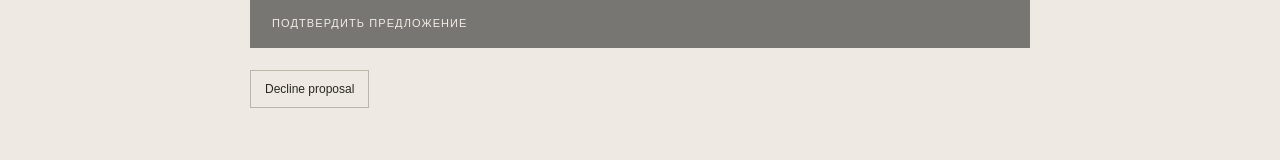
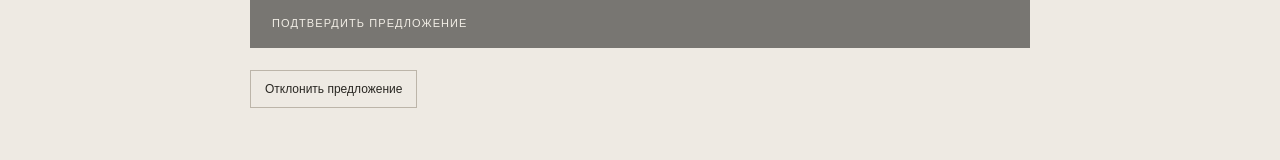
Before and after one commit to brodsk/PETIT-SOT-STUDIO, a Next.js app: page /ru/commission/approve in a window 1280 px wide. Shown: the part 920-1080 px from the top of the page. Built offline with nearby package versions, Linux system fonts and the light colour scheme.

Commit message:
Translate proposal decline action

```diff
--- a/app/[locale]/commission/approve/CommissionApproval.tsx
+++ b/app/[locale]/commission/approve/CommissionApproval.tsx
@@ -3,5 +3,5 @@ import {useState} from "react";
 import styles from "../commission.module.css";
 export default function CommissionApproval({reference,token,ru}:{reference:string;token:string;ru:boolean}){const [busy,setBusy]=useState(false),[message,setMessage]=useState(""),[done,setDone]=useState(false);
  async function decide(decision:"approve"|"decline"){if(busy)return;setBusy(true);setMessage("");try{const r=await fetch("/api/commissions/proposal/decision",{method:"POST",headers:{"Content-Type":"application/json"},body:JSON.stringify({reference,token,decision})}),d=await r.json();if(!r.ok)throw new Error(d.error||"Could not save your decision.");setDone(true);setMessage(decision==="approve"?(ru?"Спасибо! Подтверждение получено. Отдельным письмом придёт ссылка на оплату 50% предоплаты.":"Thank you. Your approval is confirmed. A separate email with the 50% deposit payment link is on its way."):(ru?"Ваш ответ сохранён. Оплата не требуется.":"Your decision has been recorded. No payment is due."));}catch(e){setMessage(e instanceof Error?e.message:"Could not save your decision.");}finally{setBusy(false);}}
- return <main className={styles.page}><section className={styles.hero}><p className={styles.eyebrow}>PETIT.SOT STUDIO / COMMISSION APPROVAL</p><h1><em>{ru?<>Проверьте<br/>предложение по картине.</>:<>Review your<br/>painting proposal.</>}</em></h1><p className={styles.lead}>{ru?"Подтвердите окончательные условия, подготовленные Ольгой.":"Please confirm the final terms prepared by Olga."}</p></section><section className={styles.result}><p className={styles.note}>Commission reference: <strong>{reference||"—"}</strong></p>{done?<h2>{ru?"Ваш ответ сохранён.":"Your response has been recorded."}</h2>:<><h2>{ru?"Вы подтверждаете предложение?":"Do you approve the proposal?"}</h2><p className={styles.note}>{ru?"Подтверждая, вы соглашаетесь с описанием картины, окончательной стоимостью и сроками. Запрос на предоплату 50% придёт отдельным письмом. На этой странице оплата не производится.":"By approving, you confirm the agreed scope, final price and estimated timeline. The 50% deposit will be requested in a separate email. No payment is taken on this page."}</p><button className={styles.submit} disabled={busy||!reference||!token} onClick={()=>decide("approve")}>{busy?"Saving…":(ru?"Подтвердить предложение":"Approve proposal")}</button><button className={styles.secondary} disabled={busy||!reference||!token} onClick={()=>decide("decline")}>Decline proposal</button></>}{message&&<p className={styles.note}>{message}</p>}</section></main>;
+ return <main className={styles.page}><section className={styles.hero}><p className={styles.eyebrow}>PETIT.SOT STUDIO / COMMISSION APPROVAL</p><h1><em>{ru?<>Проверьте<br/>предложение по картине.</>:<>Review your<br/>painting proposal.</>}</em></h1><p className={styles.lead}>{ru?"Подтвердите окончательные условия, подготовленные Ольгой.":"Please confirm the final terms prepared by Olga."}</p></section><section className={styles.result}><p className={styles.note}>Commission reference: <strong>{reference||"—"}</strong></p>{done?<h2>{ru?"Ваш ответ сохранён.":"Your response has been recorded."}</h2>:<><h2>{ru?"Вы подтверждаете предложение?":"Do you approve the proposal?"}</h2><p className={styles.note}>{ru?"Подтверждая, вы соглашаетесь с описанием картины, окончательной стоимостью и сроками. Запрос на предоплату 50% придёт отдельным письмом. На этой странице оплата не производится.":"By approving, you confirm the agreed scope, final price and estimated timeline. The 50% deposit will be requested in a separate email. No payment is taken on this page."}</p><button className={styles.submit} disabled={busy||!reference||!token} onClick={()=>decide("approve")}>{busy?"Saving…":(ru?"Подтвердить предложение":"Approve proposal")}</button><button className={styles.secondary} disabled={busy||!reference||!token} onClick={()=>decide("decline")}>{ru?"Отклонить предложение":"Decline proposal"}</button></>}{message&&<p className={styles.note}>{message}</p>}</section></main>;
 }
```
